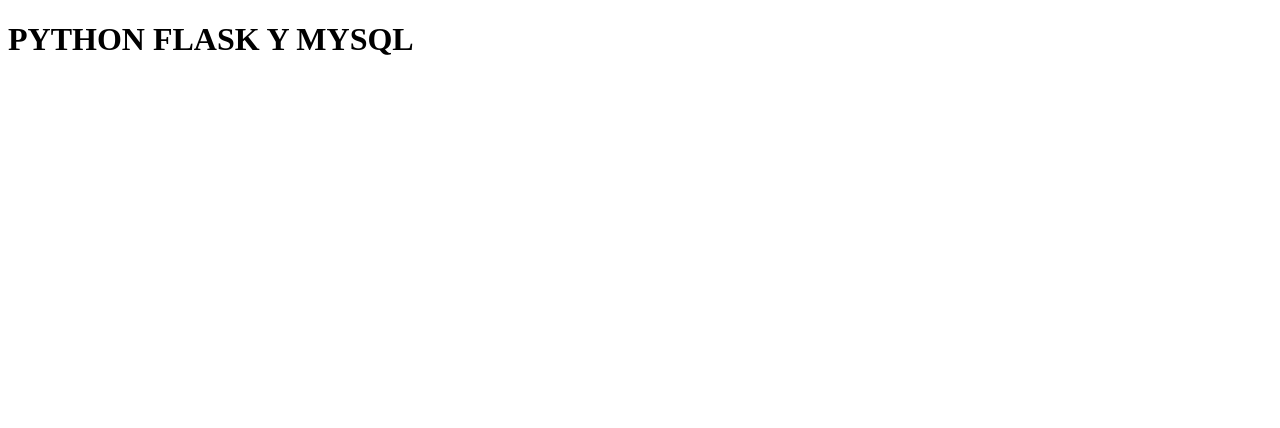
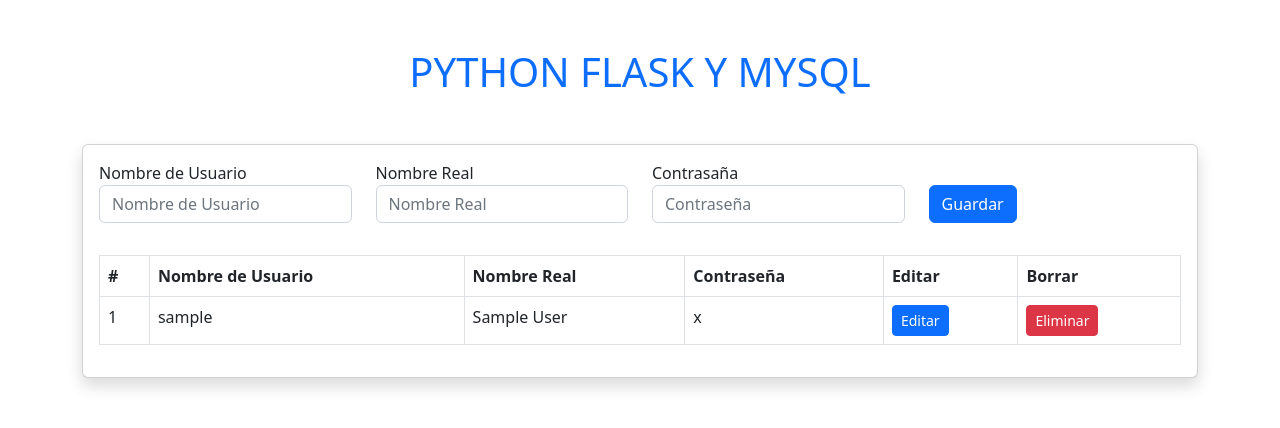
Before and after one commit to SHA-Arg/CRUD-Python-Flask-MySQL, a Flask app: page / in a window 1280 px wide. Shown: the top 428 px of the page. Run offline with Flask 3, Linux system fonts and the light colour scheme; tables that the repository leaves empty or names only in its code hold one stand-in row (values such as "Sample post").

Commit message:
Funcion de agregar users y frontend basico

```diff
--- a/src/app.py
+++ b/src/app.py
@@ -1,5 +1,6 @@
-from flask import Flask, render_template
+from flask import Flask, render_template , request, url_for, redirect
 import os
+import database as db
 
 # esta linea brinda acceso a la carpeta del projecto
 template_dir = os.path.dirname(os.path.abspath(os.path.dirname(__file__)))
@@ -12,10 +13,46 @@
 #Rutas de la aplicacion
 @app.route('/')
 def home():
+    # Creando contulta a la base de datos
+    cursor = db.database.cursor()
+    # Tipo de consulta
+    cursor.execute('SELECT * FROM users')
+    # Obteniendo los datos de la consulta en una tupla para luego convertir a diccionario
+    myresult = cursor.fetchall()
+    # Convertiendo tupla a diccionario
+    insertObject = []
+    # Establecer los datos con las claves de cada campo
+    columnNames = [column[0] for column in cursor.description]
+    # bucle para ir agregando los datos al diccionario
+    for record in myresult:
+        insertObject.append(dict(zip(columnNames, record)))
+    cursor.close()
+    # Para maquetar los datos especificar como enviarlos a la vista
+    return render_template('index.html', data = insertObject)
 
-    return render_template('index.html')
 
-# esta linea lanza la aplicacion
+# Ruta para guardar usuarios a la base de datos
+@app.route('/user', methods=['POST'])
+def saveUser():
+    username = request.form['username']
+    name  = request.form['name']
+    password = request.form['password']
+
+    # Condicion para que si tenemos todos los datos se realice la consulta
+    if username and name and password:
+        cursor = db.database.cursor()
+        # Consulta
+        sql = "INSERT INTO users (username, name, password) VALUES (%s, %s, %s)"
+        # Tupla para pasarle los datos
+        data = (username, name, password)
+        # Ejecutando la consulta
+        cursor.execute(sql, data)
+        # Commit a la base de datos
+        db.database.commit()
+    # Para actualizar la vista
+    return redirect(url_for('home'))
+
+# Esta linea lanza la aplicacion
 if __name__ == '__main__':
-    #modo desarrollo
+    # Modo desarrollo
     app.run(debug=True, port=4000)
--- a/src/templates/index.html
+++ b/src/templates/index.html
@@ -1,11 +1,109 @@
 <!DOCTYPE html>
 <html lang="en">
 	<head>
-		<meta charset="UTF-8" />
-		<meta name="viewport" content="width=device-width, initial-scale=1.0" />
-		<title>Document</title>
+		<title>CRUD Pyhon-Flask-MySQL</title>
+		<!-- Required meta tags -->
+		<meta charset="utf-8" />
+		<meta
+			name="viewport"
+			content="width=device-width, initial-scale=1, shrink-to-fit=no" />
+
+		<!-- Bootstrap CSS v5.2.1 -->
+		<link
+			href="https://cdn.jsdelivr.net/npm/bootstrap@5.2.1/dist/css/bootstrap.min.css"
+			rel="stylesheet"
+			integrity="sha384-iYQeCzEYFbKjA/T2uDLTpkwGzCiq6soy8tYaI1GyVh/UjpbCx/TYkiZhlZB6+fzT"
+			crossorigin="anonymous" />
 	</head>
+
 	<body>
-		<h1>PYTHON FLASK Y MYSQL</h1>
+		<header>
+			<!-- place navbar here -->
+		</header>
+		<main>
+			<h1 class="text-center mt-5 mb-5 text-primary">PYTHON FLASK Y MYSQL</h1>
+
+			<div class="container">
+				<div class="card shadow">
+					<div class="card-body">
+                        <!-- FORMULARIO -->
+						<form action="/user" method="POST">
+							<div class="row mb-3">
+								<div class="col">
+									<label>Nombre de Usuario</label>
+									<input
+										type="text"
+										name="username"
+										class="form-control mb-3"
+										placeholder="Nombre de Usuario" />
+								</div>
+								<div class="col">
+									<label>Nombre Real</label>
+									<input
+										type="text"
+										name="name"
+										class="form-control mb-3"
+										placeholder="Nombre Real" />
+								</div>
+								<div class="col">
+									<label>Contrasaña</label>
+									<input
+										type="text"
+										name="password"
+										class="form-control mb-3"
+										placeholder="Contraseña" />
+								</div>
+								<div class="col">
+									<button class="btn btn-primary mb-3 mt-4" type="submit">
+										Guardar
+									</button>
+								</div>
+							</div>
+						</form>
+
+                        <!-- TABLA -->
+                        <table class="table table-bordered">
+                            <thead>
+                                <tr>
+                                    <th scope="col">#</th>
+                                    <th scope="col">Nombre de Usuario</th>
+                                    <th scope="col">Nombre Real</th>
+                                    <th scope="col">Contraseña</th>
+                                    <th scope="col">Editar</th>
+                                    <th scope="col">Borrar</th>
+                                </tr>
+                            </thead>
+                            <tbody>
+                                <!-- Declaracion de bucle para enviar datos -->
+                                {% for d in data %}
+                                    <tr>
+                                        <!-- Acceso a datos -->
+                                        <td>{{d.id}}</td>
+                                        <td>{{d.username}}</td>
+                                        <td>{{d.name}}</td>
+                                        <td>{{d.password}}</td>
+                                        <td><button class="btn btn-primary btn-sm" id="">Editar</button></td>
+                                        <td><a href="#" class="btn btn-danger btn-sm">Eliminar</a></td>
+                                    </tr>
+                                <!-- Cierr de bucle -->
+                                {% endfor %}
+                            </tbody>
+					</div>
+				</div>
+			</div>
+		</main>
+		<footer>
+			<!-- place footer here -->
+		</footer>
+		<!-- Bootstrap JavaScript Libraries -->
+		<script
+			src="https://cdn.jsdelivr.net/npm/@popperjs/core@2.11.6/dist/umd/popper.min.js"
+			integrity="sha384-oBqDVmMz9ATKxIep9tiCxS/Z9fNfEXiDAYTujMAeBAsjFuCZSmKbSSUnQlmh/jp3"
+			crossorigin="anonymous"></script>
+
+		<script
+			src="https://cdn.jsdelivr.net/npm/bootstrap@5.2.1/dist/js/bootstrap.min.js"
+			integrity="sha384-7VPbUDkoPSGFnVtYi0QogXtr74QeVeeIs99Qfg5YCF+TidwNdjvaKZX19NZ/e6oz"
+			crossorigin="anonymous"></script>
 	</body>
 </html>
```
Also changed, not shown: src/database.py (added, +8 -0 lines).
